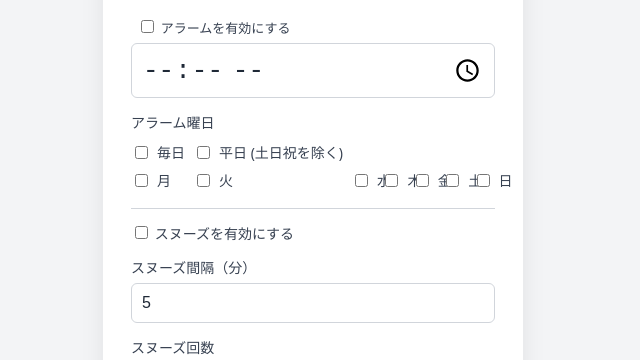
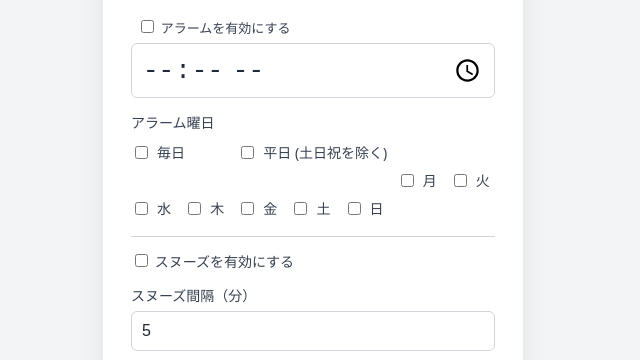
Before and after one commit to kakita7215/PASMO_PJ_STDY, a website: page public/index.html in a window 1280 px wide. Shown: the part 352-712 px from the top of the page, without its empty margins (327-967 px from the left). Drawn offline with Linux system fonts and the light colour scheme.

Commit message:
Update index.html

```diff
--- a/public/index.html
+++ b/public/index.html
@@ -131,7 +131,7 @@ input[type="number"] {
 
 .day-grid {
   display: grid;
-  grid-template-columns: max-content max-content repeat(5, minmax(0, 1fr));
+  grid-template-columns: repeat(7, minmax(0, 1fr));
   gap: 8px;
   margin-top: 10px;
   font-size: 13px;
@@ -146,13 +146,9 @@ input[type="number"] {
   white-space: normal;
 }
 
-.day-grid .day-wide {
-  white-space: nowrap;
-}
-
-.day-grid .day-nowrap {
-  white-space: nowrap;
-}
+.day-grid .day-span-2 { grid-column: span 2; }
+.day-grid .day-span-5 { grid-column: span 5; }
+.day-grid .day-nowrap { white-space: nowrap; }
 
 .day-grid .day-spacer { visibility: hidden; }
 
@@ -229,8 +225,8 @@ function setTheme(mode) {
 
     <label>アラーム曜日</label>
     <div class="day-grid" id="alarmDays">
-      <label class="day-nowrap"><input type="checkbox" id="alarmEveryday">毎日</label>
-      <label class="day-wide"><input type="checkbox" id="alarmWeekdays">平日 (土日祝を除く)</label>
+      <label class="day-span-2 day-nowrap"><input type="checkbox" id="alarmEveryday">毎日</label>
+      <label class="day-span-5 day-nowrap"><input type="checkbox" id="alarmWeekdays">平日 (土日祝を除く)</label>
       <span class="day-spacer"></span>
       <span class="day-spacer"></span>
       <span class="day-spacer"></span>
```
